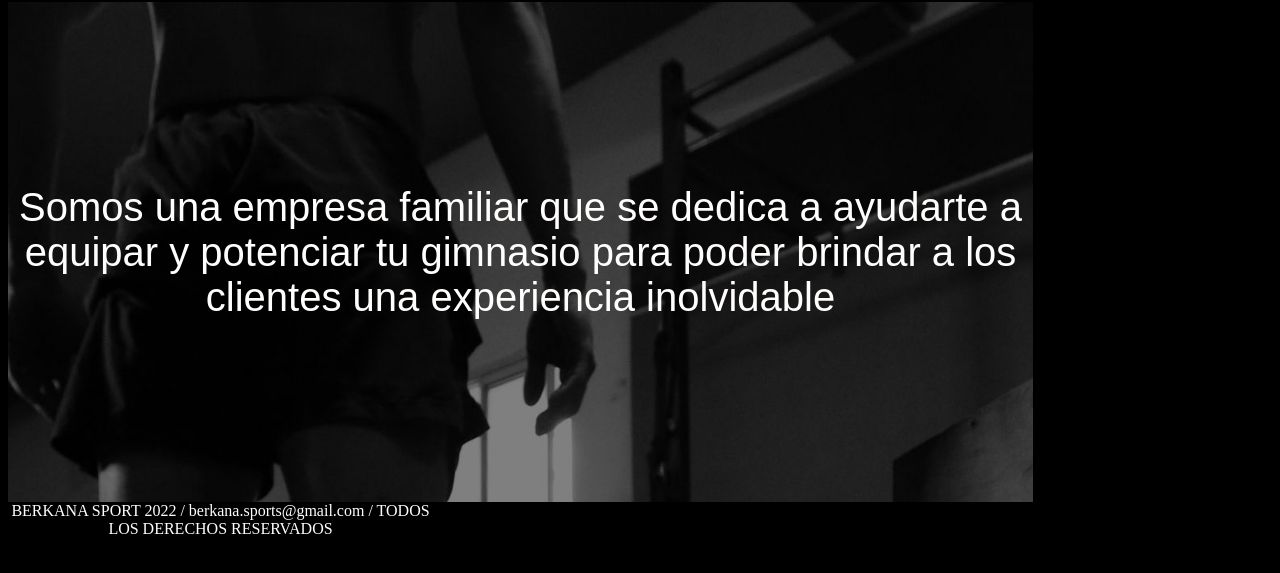
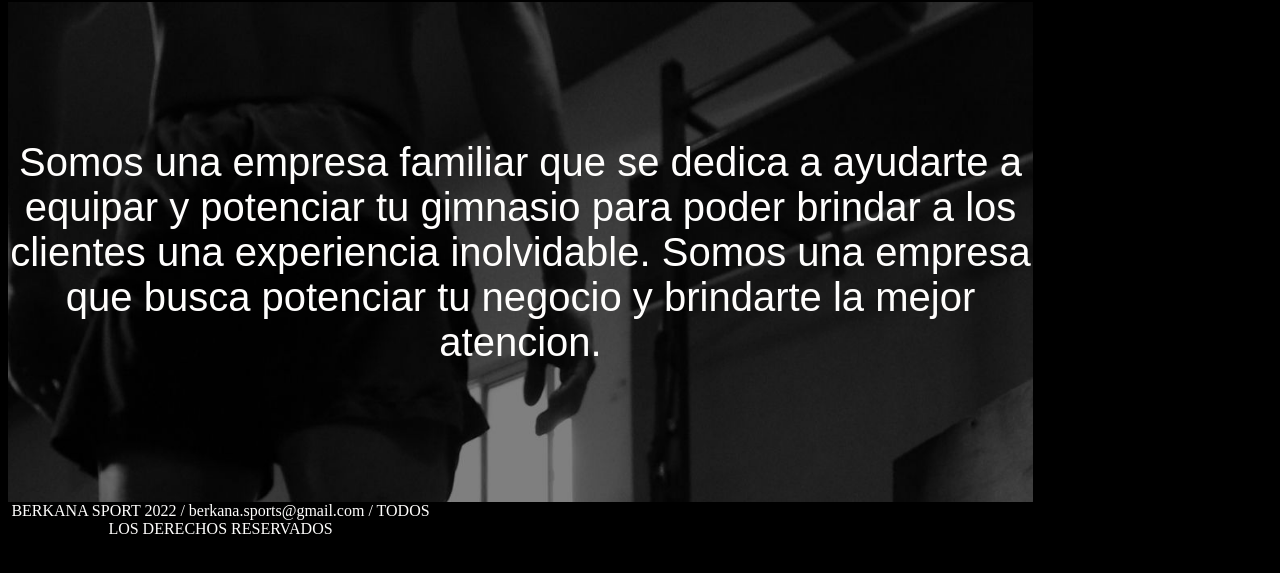
Before and after one commit to Meliko22/berkana, a plain HTML site: page pages/sobre_nosotros.html in a window 1280 px wide. Shown: the part 121-694 px from the top of the page. Drawn offline with Linux system fonts and the light colour scheme.

Commit message:
segundo commit

```diff
--- a/pages/sobre_nosotros.html
+++ b/pages/sobre_nosotros.html
@@ -52,8 +52,7 @@
 
 
             <p >
-                Somos una empresa familiar que se dedica a ayudarte a equipar y potenciar tu gimnasio para poder brindar a los clientes una experiencia inolvidable
-
+                Somos una empresa familiar que se dedica a ayudarte a equipar y potenciar tu gimnasio para poder brindar a los clientes una experiencia inolvidable. Somos una empresa que busca potenciar tu negocio y brindarte la mejor atencion.
 
             </p>
           </div>
```
